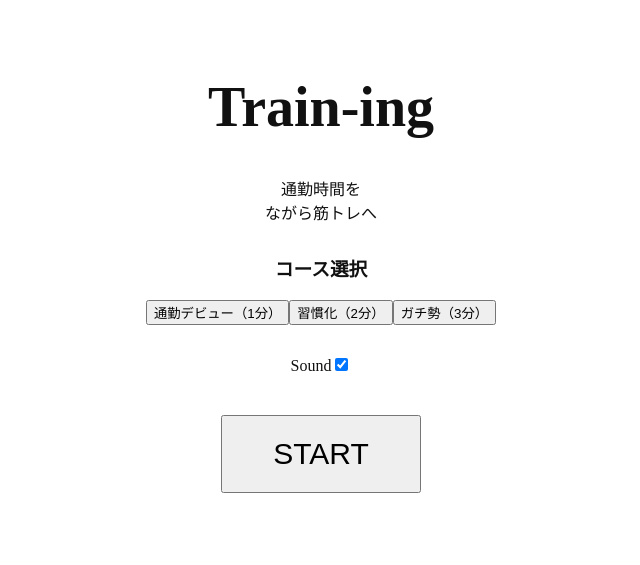
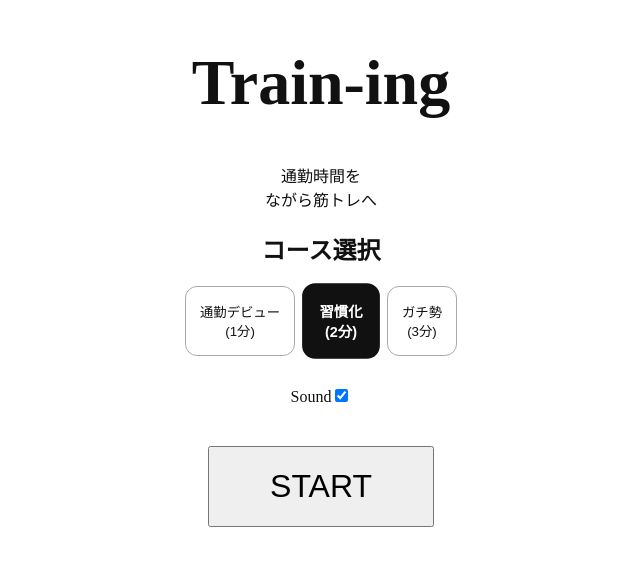
Before and after one commit to toranoshin-cyber/Stealth-Fit, a Next.js app: page / in a window 1280 px wide. Shown: the part 135-700 px from the top of the page, without its empty margins (319-959 px from the left). Built offline with nearby package versions, Linux system fonts and the light colour scheme.

Commit message:
improve ui and exercise visuals

```diff
--- a/app/page.js
+++ b/app/page.js
@@ -2,69 +2,109 @@
 
 import { useEffect, useRef, useState } from "react";
 
-const exercises = [
+const exercises=[
 
 {
 name:"お腹",
 bg:"#111",
-tip:"きついズボンのチャックを閉めるため、お腹を薄くするイメージ",
-image:"🫃➡️🧍",
-msg:"お腹を凹ませてキープ"
+msg:"お腹を凹ませてキープ",
+tip:"きついズボンのチャックを閉めるイメージ",
+
+image:`
+ ○
+/│\\
+███
+/ \\
+`
 },
 
 {
 name:"お尻",
 bg:"#263238",
-tip:"左右のお尻でコインを挟むイメージ",
-image:"🪙",
-msg:"お尻をキュッと締める"
+msg:"お尻を締める",
+tip:"コインを挟む感覚",
+
+image:`
+ ○
+/│\\
+/█\\
+/ \\
+`
 },
 
 {
 name:"太もも",
 bg:"#1b5e20",
-tip:"膝を動かさず内→外へ押し合う",
-image:"🦵",
-msg:"太もも全体に力"
+msg:"内側⇄外側へ押し合う",
+tip:"膝を動かさない",
+
+image:`
+ ○
+/│\\
+/██\\
+`
 },
 
 {
 name:"背中上部",
 bg:"#0d47a1",
-tip:"つり革を後ろ斜めに引く",
-image:"🚇",
-msg:"肩甲骨を寄せる"
+msg:"肩甲骨を寄せる",
+tip:"つり革を後ろへ引く",
+
+image:`
+ ○
+███
+/│\\
+/ \\
+`
 },
 
 {
 name:"両腕",
 bg:"#6a1b9a",
-tip:"つり革を手前に引く",
-image:"💪",
-msg:"腕全体を意識"
+msg:"腕を引き寄せる",
+tip:"つり革を手前へ",
+
+image:`
+\\○/
+/│\\
+/ \\
+`
 },
 
 {
 name:"背中下部",
 bg:"#5d4037",
-tip:"姿勢を良くした時の腰の両脇",
-image:"🧍",
-msg:"腰まわりを締める"
+msg:"腰脇を締める",
+tip:"姿勢を良くする",
+
+image:`
+ ○
+/│\\
+░█░
+/ \\
+`
 },
 
 {
 name:"ふくらはぎ",
 bg:"#455a64",
-tip:"つま先立ち→ゆっくり下ろす",
-image:"🦶",
-msg:"上下を繰り返す"
+msg:"つま先立ち",
+tip:"上下運動",
+
+image:`
+ ○
+/│\\
+/█\\
+ ▲
+`
 }
 
 ];
 
 export default function Home(){
 
-const [level,setLevel]=useState(1);
+const [level,setLevel]=useState(2);
 const [started,setStarted]=useState(false);
 const [finished,setFinished]=useState(false);
 const [sound,setSound]=useState(true);
@@ -90,7 +130,7 @@ SECTION-
 
 const beep=(freq,dur)=>{
 
-if(!sound || !audioRef.current)return;
+if(!sound||!audioRef.current)return;
 
 const ctx=audioRef.current;
 
@@ -103,7 +143,7 @@ osc.type="sine";
 osc.connect(gain);
 gain.connect(ctx.destination);
 
-gain.gain.value=0.05;
+gain.gain.value=.05;
 
 osc.start();
 
@@ -113,13 +153,13 @@ osc.stop();
 
 };
 
-const pong=()=>beep(520,400);
+const pong=()=>beep(520,350);
 const pip=()=>beep(1000,80);
 const tick=()=>beep(700,40);
 
 useEffect(()=>{
 
-if(!started || finished)return;
+if(!started||finished)return;
 
 const timer=setInterval(()=>{
 
@@ -127,34 +167,31 @@ setTotalLeft(prev=>{
 
 const next=prev-1;
 
-const sectionRemain=
+const remain=
 SECTION-
 ((TOTAL-next)%SECTION||SECTION);
 
 
 //10秒毎
 if(
-sectionRemain%10===0 &&
-sectionRemain!==0
+remain%10===0 &&
+remain!==0
 ){
 tick();
 }
 
 //1分毎
-if(
-sectionRemain===120 ||
-sectionRemain===60
-){
+if(remain===120||remain===60){
 pip();
 }
 
 //3秒前
-if([3,2,1].includes(sectionRemain)){
+if([3,2,1].includes(remain)){
 pip();
 }
 
-//次種目
-if(sectionRemain===SECTION-1){
+//切替
+if(remain===SECTION-1){
 pong();
 }
 
@@ -177,19 +214,20 @@ return next;
 
 },1000);
 
-return ()=>clearInterval(timer);
+return()=>clearInterval(timer);
 
 },[
 started,
 finished,
-sound,
 SECTION,
-TOTAL
+TOTAL,
+sound
 ]);
 
 const fmt=(s)=>{
 
 const m=Math.floor(s/60);
+
 const sec=s%60;
 
 return `${m}:${String(sec).padStart(2,"0")}`;
@@ -201,77 +239,150 @@ return(
 <main style={{
 
 minHeight:"100vh",
+
 display:"flex",
 justifyContent:"center",
 alignItems:"center",
+
 textAlign:"center",
 
 background:
-finished?"#fff":
-started?current.bg:"#fff",
+finished
+?"#fff"
+:started
+?current.bg
+:"#fff",
 
 color:
-finished?"#111":
-started?"#fff":"#111",
+finished
+?"#111"
+:started
+?"#fff"
+:"#111",
 
-transition:"0.8s"
+transition:"1s"
 
 }}>
 
-{!started && !finished &&(
+
+{/* 初期画面 */}
+
+{!started&&!finished&&(
 
 <div>
 
-<h1 style={{fontSize:56}}>
+<h1
+style={{
+fontSize:64
+}}
+>
 Train-ing
 </h1>
 
 <p>
+
 通勤時間を<br/>
 ながら筋トレへ
+
 </p>
 
-<div style={{marginTop:30}}>
 
-<h3>コース選択</h3>
+<h2>
+コース選択
+</h2>
 
-<button onClick={()=>setLevel(1)}>
-通勤デビュー（1分）
+<div style={{
+
+display:"flex",
+gap:10,
+justifyContent:"center",
+flexWrap:"wrap"
+
+}}>
+
+{[
+[1,"通勤デビュー"],
+[2,"習慣化"],
+[3,"ガチ勢"]
+
+].map(([lv,label])=>(
+
+<button
+
+key={lv}
+
+onClick={()=>setLevel(lv)}
+
+style={{
+
+padding:"14px",
+
+borderRadius:12,
+
+background:
+level===lv
+?"#111"
+:"#fff",
+
+color:
+level===lv
+?"#fff"
+:"#111",
+
+fontWeight:
+level===lv
+?"bold"
+:"normal",
+
+transform:
+level===lv
+?"scale(1.08)"
+:"scale(1)",
+
+border:
+level===lv
+?"2px solid #111"
+:"1px solid #aaa",
+
+transition:".2s"
+
+}}
+
+>
+
+{label}
+<br/>
+({lv}分)
+
 </button>
 
-<button onClick={()=>setLevel(2)}>
-習慣化（2分）
-</button>
-
-<button onClick={()=>setLevel(3)}>
-ガチ勢（3分）
-</button>
+))}
 
 </div>
 
 
-<div style={{
+<div
+style={{
 marginTop:30
-}}>
+}}
+>
 
 Sound
 
 <input
+
 type="checkbox"
+
 checked={sound}
+
 onChange={()=>setSound(!sound)}
+
 />
 
 </div>
 
 
 <button
-
-style={{
-marginTop:40,
-padding:"20px 50px",
-fontSize:30
-}}
 
 onClick={()=>{
 
@@ -289,6 +400,17 @@ pong();
 
 }}
 
+style={{
+
+marginTop:40,
+
+padding:
+"20px 60px",
+
+fontSize:32
+
+}}
+
 >
 
 START
@@ -299,7 +421,10 @@ START
 
 )}
 
-{started && !finished &&(
+
+{/* トレ中 */}
+
+{started&&!finished&&(
 
 <div>
 
@@ -308,6 +433,7 @@ START
 <h1>
 {fmt(totalLeft)}
 </h1>
+
 
 <div>
 
@@ -320,45 +446,87 @@ CURRENT
 </div>
 
 
-<h1 style={{
-fontSize:60
+<pre style={{
+
+fontSize:28,
+
+lineHeight:1,
+
+marginTop:20
+
 }}>
+
 {current.image}
-</h1>
+
+</pre>
+
 
 <h2>
+
 {current.name}
+
 </h2>
 
-<p>
+
+<div>
+
 {current.msg}
-</p>
+
+</div>
+
 
 <div style={{
 
+marginTop:20,
+
 opacity:.8,
-maxWidth:280,
-margin:"20px auto"
+
+maxWidth:280
 
 }}>
-💡 {current.tip}
+
+💡
+
+{current.tip}
+
 </div>
 
 </div>
 
 )}
 
-{finished &&(
+
+
+{/* 終了 */}
+
+{finished&&(
 
 <div>
 
 <h1>
+
 お疲れ様でした！
+
 </h1>
 
 <p>
-今日も一日頑張りましょう
+
+今日も一日
+頑張りましょう
+
 </p>
+
+<button
+
+onClick={()=>{
+location.reload();
+}}
+
+>
+
+もう一度
+
+</button>
 
 </div>
 
```
